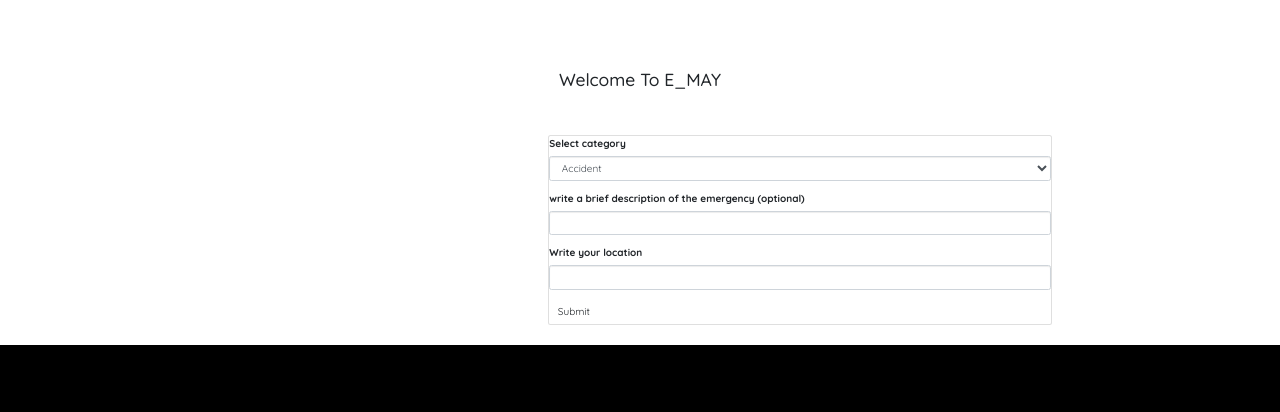
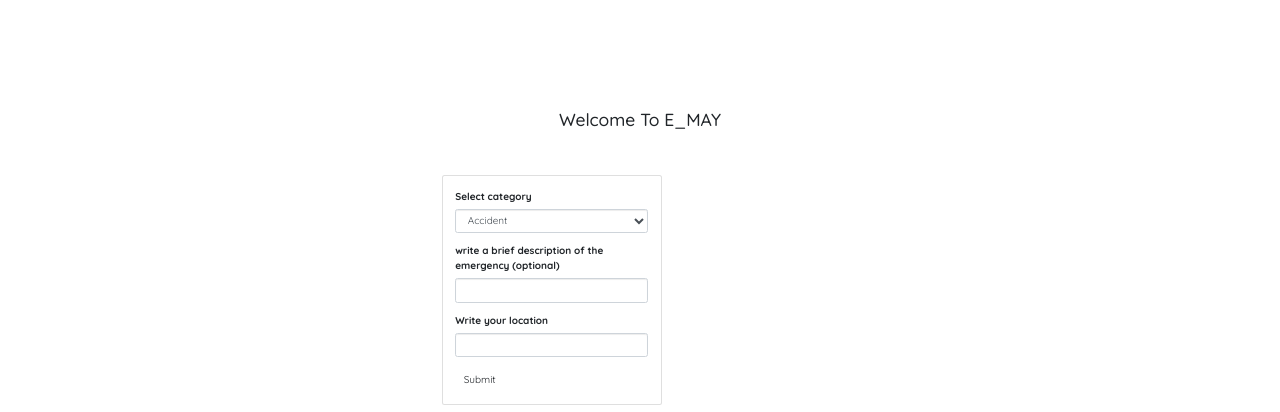
Before and after one commit to petermirithu/Emergency_app, a Flask app: page / in a window 1280 px wide. Shown: the part 401-813 px from the top of the page. Run offline with Flask 2, Linux system fonts and the light colour scheme; the visitor is signed in with stand-in values (Sample User, id 1); data comes from the database, SQL or seed files in the repository; some libraries are stand-ins or nearby versions.

Commit message:
made some few edits

```diff
--- a/app/static/styles.css
+++ b/app/static/styles.css
@@ -5,61 +5,21 @@
     padding: 0;
 }
 
-html,
-body {
-    position: relative;
-    height: 100%;
-}
-
 body {
     background: #eee;
-    font-family: Helvetica Neue, Helvetica, Arial, sans-serif;
-    font-size: 14px;
+    font-size: 10px !important;
     color: #000;
     margin: 0;
     padding: 0;
 }
 
-.swiper-container {
-    width: 100%;
-    height: 100%;
-}
-
-.swiper-slide {
-    text-align: center;
-    font-size: 18px;
-    background: #fff;
-    /* Center slide text vertically */
-    display: -webkit-box;
-    display: -ms-flexbox;
-    display: -webkit-flex;
-    display: flex;
-    -webkit-box-pack: center;
-    -ms-flex-pack: center;
-    -webkit-justify-content: center;
-    justify-content: center;
-    -webkit-box-align: center;
-    -ms-flex-align: center;
-    -webkit-align-items: center;
-    align-items: center;
-}
 
 section {
     padding-top: 7em !important;
     padding-bottom: 2em !important;
 }
 
-#slide {
-    height: 50vh !important;
-}
 
-#slide-img {
-    height: 50vh !important;
-}
-
-#slidy {
-    opacity: 1 !important;
-}
 
 /* footer */
 footer {
@@ -177,9 +137,6 @@ section .section-title {
     }
 }
 
-<<<<<<< HEAD
-=======
 section{
     padding-top: 11em !important;
 }
->>>>>>> 923b607ef4a8b796c1870b3848af448828416b34
--- a/app/templates/index.html
+++ b/app/templates/index.html
@@ -3,54 +3,24 @@
 {% import 'bootstrap/wtf.html' as wtf%}
 
 {% block content%}
-<div class="bd-example" id="slidy">
-    <div id="carouselExampleCaptions" class="carousel slide" data-ride="carousel" id="slide">
-        <div class="carousel-inner">
-            <div class="carousel-item active">
-                <img src="https://t4.ftcdn.net/jpg/01/29/27/79/240_F_129277968_ebx6W45pOdbdy3kFxZtfpJcoIeiTwpkR.jpg"
-                    class="d-block w-100" alt="..." id="slide-img">
-                <div class="carousel-caption d-none d-md-block">
-                    <h5 class="wow slideInLeft" data-wow-duration="2s">First slide label</h5>
-                    <p class="wow slideInRight" data-wow-duration="2s">Nulla vitae elit libero, a pharetra augue mollis
-                        interdum.</p>
-                </div>
-            </div>
-            <div class="carousel-item">
-                <img src="https://t4.ftcdn.net/jpg/01/29/27/79/240_F_129277968_ebx6W45pOdbdy3kFxZtfpJcoIeiTwpkR.jpg"
-                    class="d-block w-100" alt="..." id="slide-img">
-                <div class="carousel-caption d-none d-md-block">
-                    <h5 class="wow lightSpeedIn" data-wow-duration="2s">Second slide label</h5>
-                    <p class="wow fadeIn" data-wow-delay="2s">Lorem ipsum dolor sit amet, consectetur adipiscing elit.
-                    </p>
-                </div>
-            </div>
-            <div class="carousel-item">
-                <img src="https://t4.ftcdn.net/jpg/01/29/27/79/240_F_129277968_ebx6W45pOdbdy3kFxZtfpJcoIeiTwpkR.jpg"
-                    class="d-block w-100" alt="..." id="slide-img">
-                <div class="carousel-caption d-none d-md-block">
-                    <h5 class="wow slideInRight" data-wow-duration="2s">Third slide label</h5>
-                    <p class="wow slideInLeft" data-wow-duration="2s">Praesent commodo cursus magna, vel scelerisque
-                        nisl consectetur.</p>
-                </div>
-            </div>
-        </div>
-    </div>
-</div>
+
 <section>
     <div class="container-fluid">
         <h3 class="text-capitalize text-center" style="padding-bottom: 40px;">Welcome to E_MAY</h3>
         <div class="row">
-            <div class="col-md-5"></div>
-            <div class="col-md-5">
+            <div class="col-md-4"></div>
+            <div class="col-md-4">
             {% if current_user.is_authenticated %}
-                <div class="card">
-                    {{wtf.quick_form(form)}}
+                <div class="card" style="width: 22rem;">
+                    <div class="card-body">
+                        {{wtf.quick_form(form)}}
+                    </div>
                 </div>
             {% else %}
                 <a class="btn btn-outline-success">Please Sign In/Sign Up</a>
             {% endif %}
             </div>
-            <div class="col-md-2"></div>
+            <div class="col-md-4"></div>
         </div>
     </div>
 </section>
--- a/app/templates/news.html
+++ b/app/templates/news.html
@@ -2,13 +2,14 @@
 
 {% block content %}
 <section>
-  <h1 class="text-center">Emergencies</hi>
+  <div class="container">
+    <h1 class="text-center">Emergencies</h1>
 
     <div class="row">
       <div class="card-columns">
         {% for article in articles %}
           <div class="card">
-            <img class="card" src="{{article.image}}" alt="Card image cap" width="300px" height="200px" margin-right="500px">
+            <img class="card" src="{{article.image}}" alt="Card image cap" width="100px" height="200px" margin-right="500px">
             <h5 class="card-title"><strong>{{article.author}}</strong></h5>
             <div class="card-body">
               <p>{{article.description}}</p>
@@ -18,6 +19,7 @@
         {% endfor %}
       </div>
     </div>
+  </div>
 
 </section>
 {% endblock %}
```
Also changed, not shown: app/templates/navbar.html (+67 -21 lines), 8 other files.
